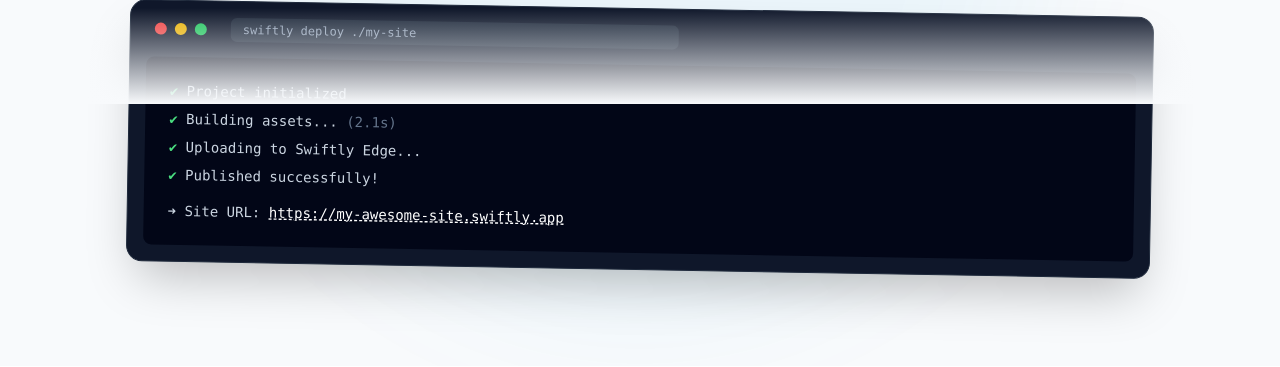
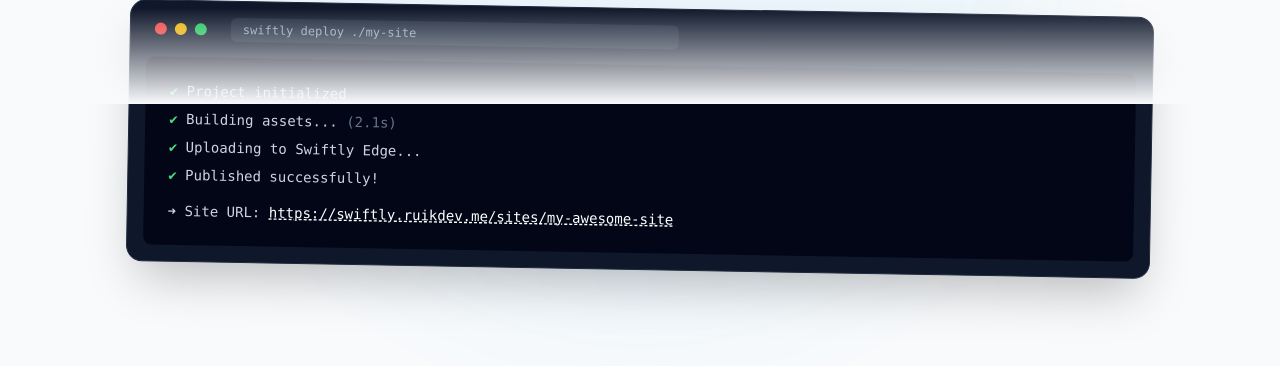
Before and after one commit to ruikdev/Swiftly, a Flask app: page / in a window 1280 px wide. Shown: the part 547-914 px from the top of the page. Run offline with Flask 3, Linux system fonts and the light colour scheme; some libraries are stand-ins or nearby versions.

Commit message:
Update site URL in success message to reflect new domain

```diff
--- a/templates/base.html
+++ b/templates/base.html
@@ -96,7 +96,7 @@
                             <div class="mb-4"><span class="text-green-400">✔</span> Published successfully!</div>
 
                             <div class="text-brand-400">
-                                ➜  Site URL: <span class="underline decoration-dashed text-white">https://my-awesome-site.swiftly.app</span>
+                                ➜  Site URL: <span class="underline decoration-dashed text-white">https://swiftly.ruikdev.me/sites/my-awesome-site</span>
                             </div>
                         </div>
                     </div>
```
